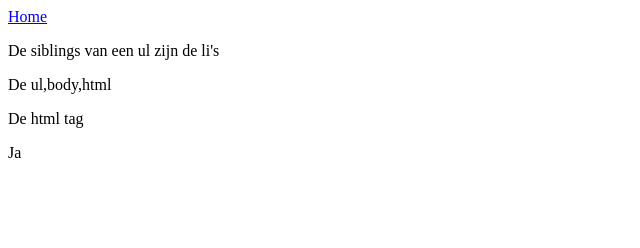
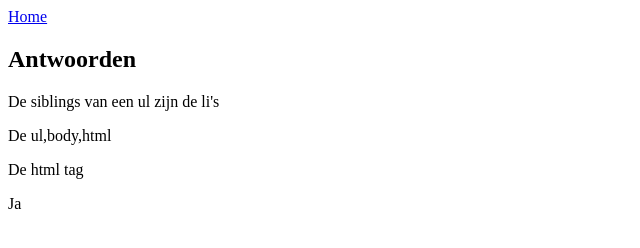
Before and after one commit to Jelle2301/webdevelopment, a plain HTML site: page labo5/opdracht1.html in a window 1280 px wide. Shown: the whole page, without its empty margins (0-640 px from the left). Drawn offline with Linux system fonts and the light colour scheme.

Commit message:
Labo5
aanpassingen

```diff
--- a/labo5/opdracht1.html
+++ b/labo5/opdracht1.html
@@ -10,6 +10,9 @@
     </nav>
     <main>
         <section>
+            <h1>
+                Antwoorden
+            </h1>
             <p>
                 De siblings van een ul zijn de li's
             </p>
```
Also changed, not shown: labo5/opdracht3.html (+3 -0 lines), labo5/opdracht4.html (+3 -0 lines), labo5/opdracht7.html (+3 -1 lines).
